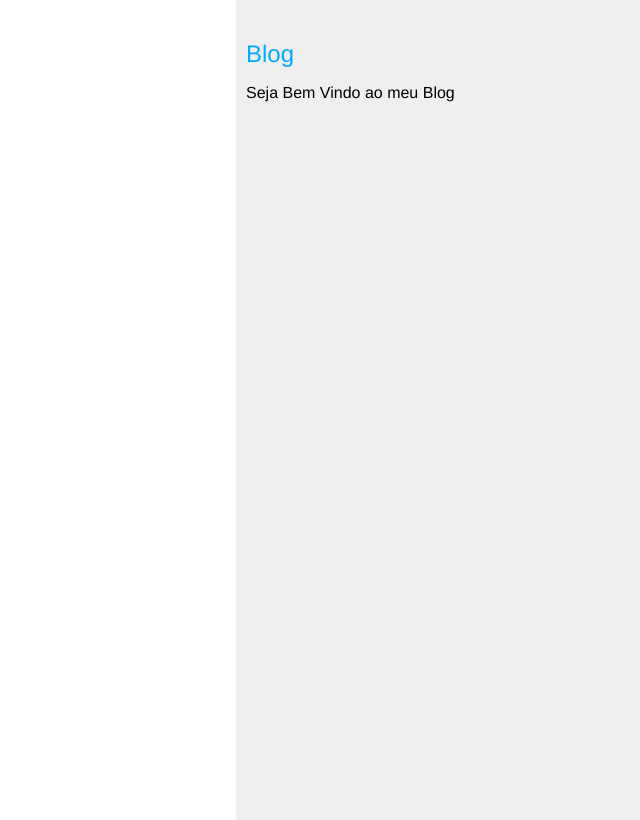
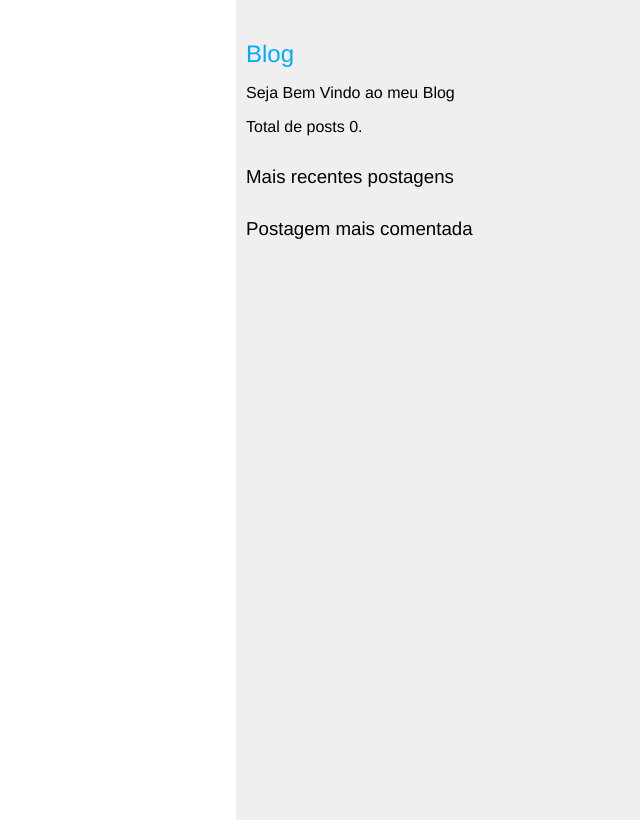
Before and after one commit to snubdev/Projeto_Blog, a Django app: template blog/templates/blog/base.html in a window 1280 px wide. Shown: the whole page, without its empty margins (640-1280 px from the left). Run offline with Django 3.2, Linux system fonts and the light colour scheme; the template is opened without the code that fills it, so the values that code supplies are empty.

Commit message:
Add Sistema de tags

```diff
--- a/blog/templates/blog/base.html
+++ b/blog/templates/blog/base.html
@@ -1,3 +1,4 @@
+{% load blog_tags %}
 {% load static %}
 <!DOCTYPE>
 <html lang="pt-BR">
@@ -19,6 +20,18 @@
             <a href="{% url 'blog:post_list' %}">Blog</a>
         </h2>
         <p>Seja Bem Vindo ao meu Blog</p>
+        <p>Total de posts {% total_posts %}.</p>
+        <h3>Mais recentes postagens</h3>
+        {% show_latest_posts 3 %}
+        <h3>Postagem mais comentada</h3>
+        {% get_most_commented_posts as most_commented_posts %}
+        <ul>
+            {% for post in most_commented_posts %}
+              <li>
+                  <a href="{{ post.get.absolute_url }}">{{ post.title}}</a>
+              </li>
+            {% endfor %}
+        </ul>
     </div>
 </body>
 </html>
--- /dev/null
+++ b/blog/templates/blog/post/latest_posts.html
@@ -0,0 +1,7 @@
+<ul>
+    {% for post in latest_posts %}
+      <li>
+          <a href="{{ post.get_absolute_url }}">{{ post.title }}</a>
+      </li>
+    {% endfor %}
+</ul>
--- /dev/null
+++ b/blog/templatetags/blog_tags.py
@@ -0,0 +1,22 @@
+from django import template
+from ..models import Post
+from django.db.models import Count
+
+register = template.Library()
+
+
+@register.simple_tag
+def total_posts():
+    return Post.published.count()
+
+
+@register.inclusion_tag('blog/post/latest_posts.html')
+def show_latest_posts(count=5):
+    latest_posts = Post.published.order_by('-publish')[:count]
+    return {'latest_posts': latest_posts}
+
+
+@register.simple_tag
+def get_most_commented_posts(count=5):
+    return Post.published.annotate(
+        total_comments=Count('comments')).order_by('-total_comments')[:count]
```
Also changed, not shown: blog/templatetags/__init__.py (added).
